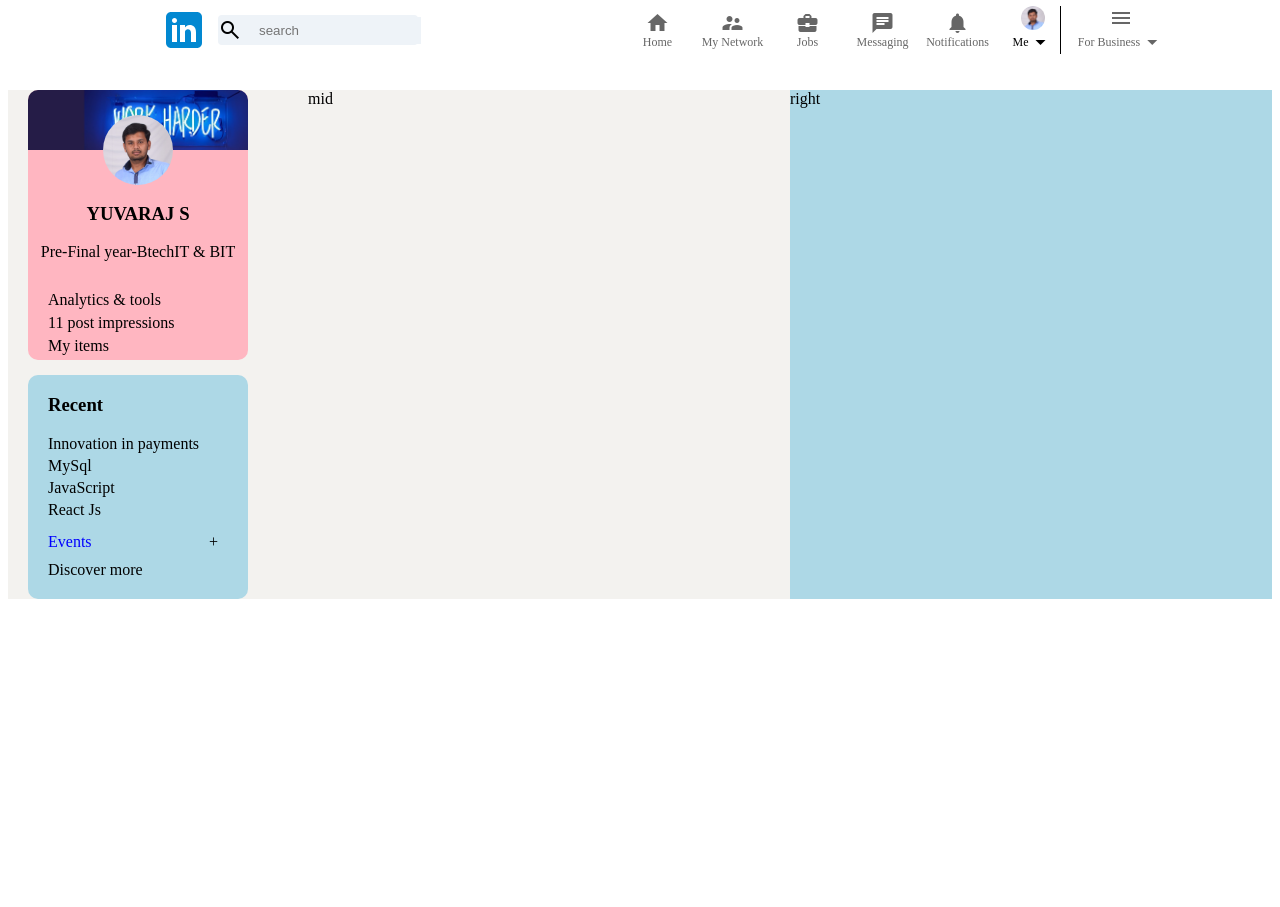
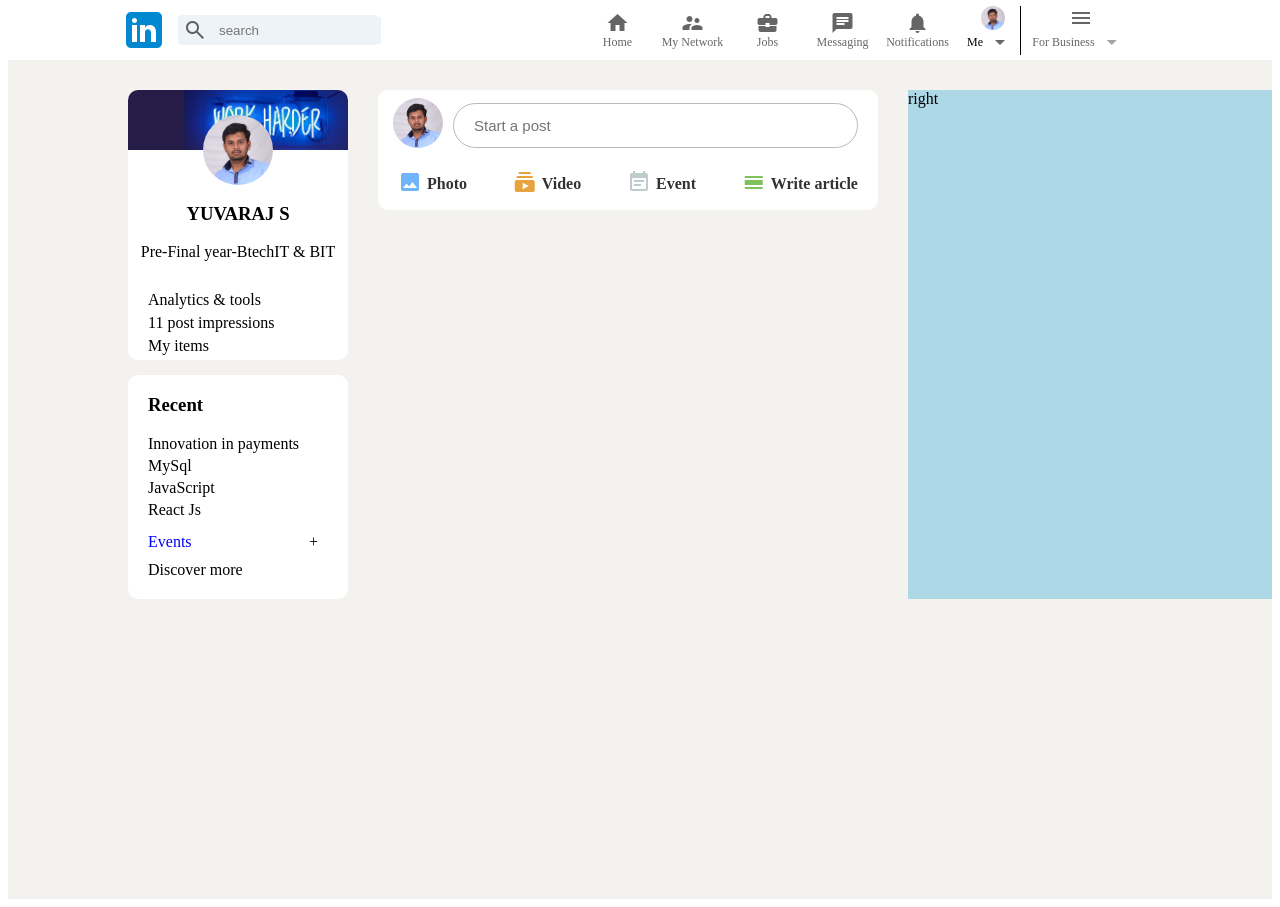
Before and after one commit to yuvaraj2selvam/Linkdin_clone, a plain HTML site: page index.html in a window 1280 px wide. Before the commit the page ends 800 px from the top, so only its background shows below. Drawn offline with nearby package versions, Linux system fonts and the light colour scheme.

Commit message:
Add files via upload

```diff
--- a/index.html
+++ b/index.html
@@ -109,7 +109,7 @@
 				<div class="left-down">
 					<div class="left-down-context">
 						<div class="left-header">
-						 <h3>   Recent</h3>
+						 <h3> Recent</h3>
 						</div>
 						<div class="left-points">
 							Innovation in payments
@@ -135,7 +135,43 @@
                     </div>
 				</div>
 			</div>
-			<div class="mid-container">mid</div>
+			<div class="mid-container">
+				<div class="mid-top">
+					<div class="mid-top-top">
+						 <div class="mid-top-top-header">
+						 	<div class="mid-top-img">
+						 		<img class="mid-img" src="thumbs/profileheader.jpeg">
+						    </div>
+						    <div class="mid-container-search">
+						    	<input class="mid-search" type="search" name="search" placeholder="Start a post">
+						    </div>
+
+						 </div>
+					</div>
+
+					<div class="mid-top-down">
+						<div class="mid-top-contents">
+							<div><i style="color: #70b5f9" class="material-icons"> insert_photo </i></div>
+							<div><h4 class="mid-text">Photo</h4></div>
+						</div>
+						<div class="mid-top-contents">
+							<div><i style="color: #e7a33e" class="material-icons"> subscriptions </i></div>
+							<div><h4 class="mid-text">Video</h4></div>
+						</div>
+						<div class="mid-top-contents">
+							<div><i style="color: #c0cbcd" class="material-icons"> event_note </i></div>
+							<div><h4 class="mid-text">Event</h4></div>
+						</div>
+					<div class="mid-top-contents">
+						<div><i style="color: #7fc15e" class="material-icons"> calendar_view_day </i></div>
+							<h4 class="mid-text">Write article</h4>
+						</div>
+					</div>
+				</div>
+				<div class="mid-contents">
+
+				</div>
+			</div>
 			<div class="right-container">right</div>
 		</div>
 	</body>
--- a/styles/header.css
+++ b/styles/header.css
@@ -2,6 +2,7 @@
     display: flex;
     left: 0px;
     width: 100%;
+    background: white;
     flex-direction: row;
     height: 60px;
     align-items: center;
@@ -15,8 +16,6 @@
    display: flex;
    flex-direction: row;
    align-items: center;
-   padding-left: 40px;
-/*   background: lightblue;*/
    width: 400px;
 }
 
@@ -31,12 +30,14 @@
 	border-radius: 4px;
 }
 
-/*.material-icons{
+.material-symbols-outlined
+{
+	padding-left: 5px;
 	width: 30px;
 	height: 25px;
-	opacity: 0.5;
+	opacity: 0.6;
 }
-*/
+
 
 .search{
 	background:#eef3f8 ;
@@ -51,7 +52,7 @@
 }
 
 .searcher{
-	padding-left: 15px;
+	padding-left: 10px;
 }
 
 
@@ -123,28 +124,24 @@
 
 
 .container{
-	margin-top: 90px;
-	background: #F3F2EF;
+    padding-bottom: 300px;
+    margin-top: 60px;
+	padding-top: 30px;
+    background-color: #F3F2EF;
 	display: flex;
 	height: 100%;
 	flex-direction: row;
+	padding-left:120px;
 }
 
 .left-container{
 /*	background: lightblue;*/
 	flex: 1;
 	max-width: 220px;
-	padding-left: 20px;
-	padding-right: 60px;
+	padding-right: 30px;
 	display: flex;
 	flex-direction: column;
 	justify-content: space-between;
-}
-
-
-.mid-container{
-	background: ;
-	flex: 1;
 
 }
 
@@ -157,7 +154,7 @@
 	display: flex;
 	flex-direction: column;
 	border-radius: 10px;
-    background: lightpink;
+    background: white;
 }
 
 .left-top-top{
@@ -183,8 +180,8 @@
 }
 
 .left-top-top-pimage{
-	position: fixed;
-	top: 115px;
+	position: absolute;
+	top: 25px;
 
 }
 
@@ -221,7 +218,7 @@
 	display: flex;
 	flex-direction: column;
 	align-items: left;
-	background-color: lightblue;
+	background-color: white;
 	padding-bottom: 10px;
 }
 
@@ -250,3 +247,96 @@
 	align-items: center;
 	padding-bottom: 10px;
 }
+
+.mid-container{
+	flex: 1;
+	display: flex;
+	flex-direction: column;
+	align-items: center;
+	padding-right: 30px;
+
+}
+
+.mid-top-top{
+	flex: 1;
+	display: flex;
+	flex-direction: row;
+	align-items: center;
+
+}
+.mid-top{
+	border-radius: 10px;
+	display: flex;
+	flex-direction: column;
+	height: 120px;
+    background: white;
+}
+
+.mid-top-top-header{
+	display: flex;
+	flex-direction: row;
+	flex: 1;
+	min-width: 500px;
+	align-items: center;
+	justify-content: left;
+}
+
+.mid-top-img{
+	 padding-left: 15px;
+	 padding-right: 10px;
+}
+
+.mid-img{
+	width: 50px;
+	height: 50px;
+	border-radius: 50%;
+}
+
+.mid-container-search{
+	padding-right: 20px;
+	flex: 1;
+}
+
+.mid-search{
+	width: 100%;
+	height: 45px;
+	border-radius: 50px;
+	border:1px solid #B9B9B9;
+	font-size: 15px;
+	font-weight: 500;
+	padding-left: 20px;
+	cursor: pointer;
+	transition: 1s;
+}
+
+.mid-search:hover{
+	background: #EBEBEB;
+}
+
+.mid-top-down{
+	height: 50px;
+	margin-left: 10px;
+	margin-right: 10px;
+	display: flex;
+	flex-direction: row;
+	align-items: center;
+	justify-content: space-between;
+}
+
+.mid-text{
+	padding-left: 5px;
+	opacity: 0.8;
+}
+.mid-top-contents{
+	border-radius: 3px;
+	padding-right: 10px;
+	padding-left: 10px;
+	margin-bottom: 3px;
+    display: flex;
+    flex-direction: row;
+    align-items: center;
+    cursor:pointer;
+}
+.mid-top-contents:hover{
+	background: #EBEBEB;
+}
```
